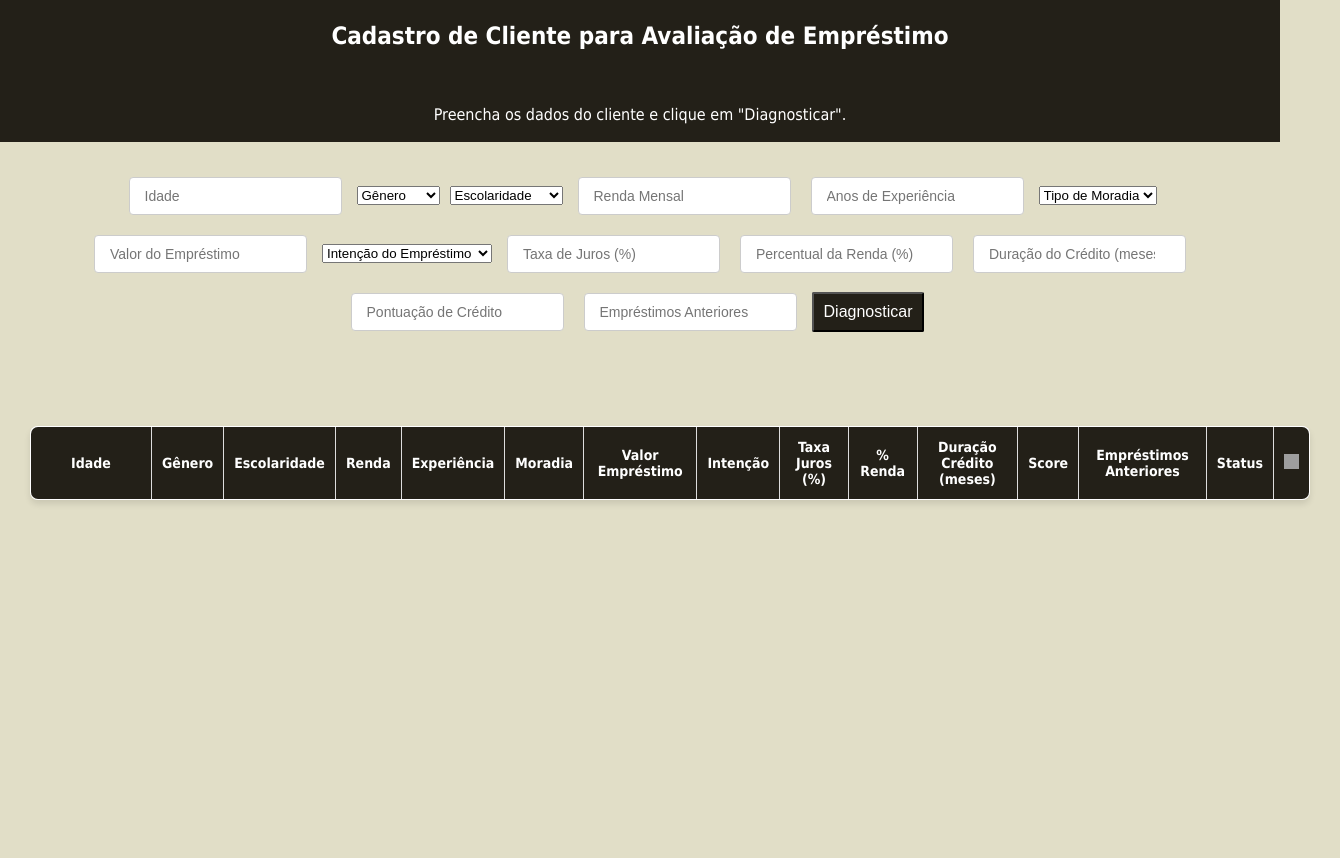
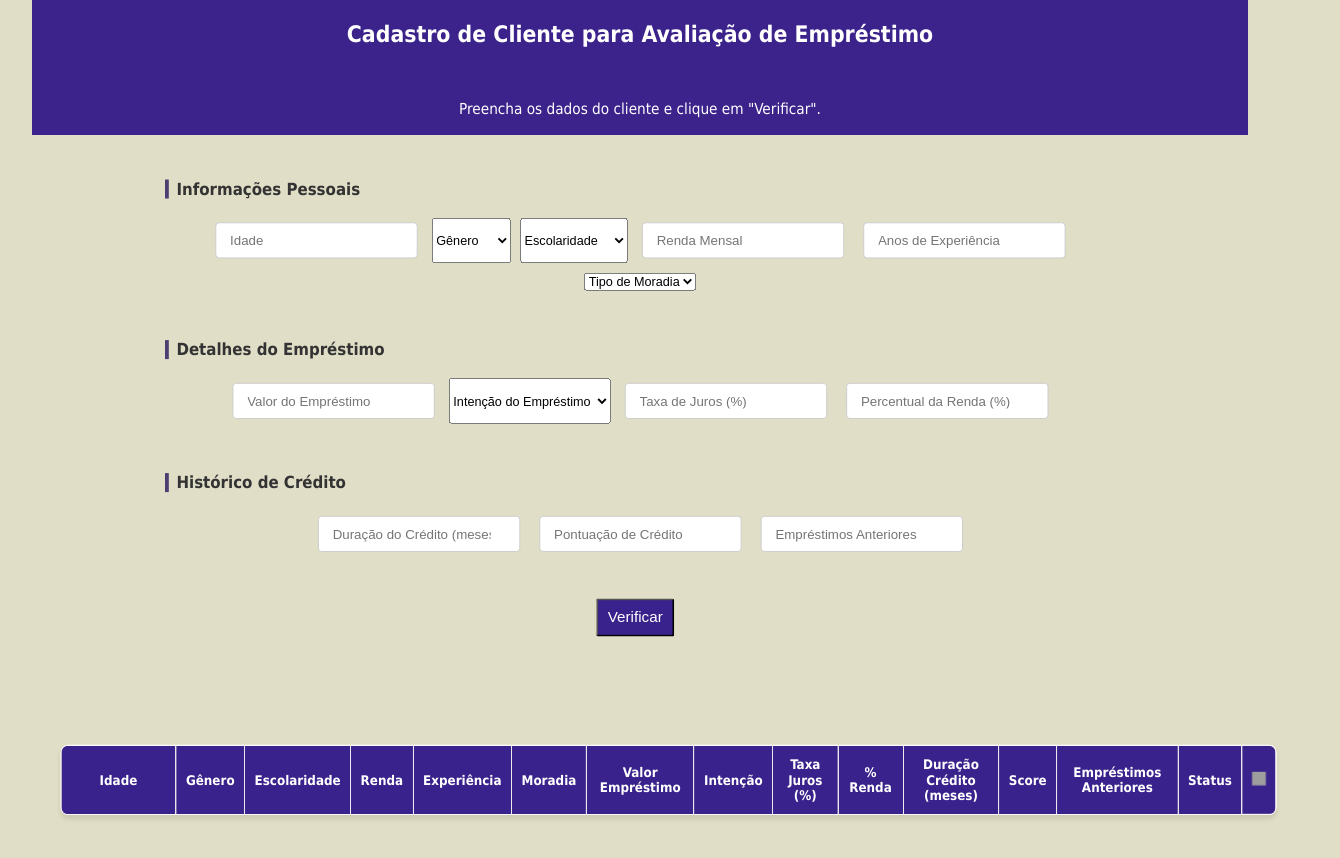
Before and after one commit to allicia21/mvp_segunda_sprint_lm, a plain HTML site: page front/index.html in a window 1280 px wide. Shown: the whole page, 1340 px wide, since content can reach past the window. Before the commit the page ends 800 px from the top, so only its background shows below. Drawn offline with Linux system fonts and the light colour scheme; no server answers; grey boxes are pictures that could not be loaded; files whose address does not match are found by name.

Commit message:
feature de atualizacao final do projeto

```diff
--- a/front/index.html
+++ b/front/index.html
@@ -10,7 +10,7 @@
     <link rel="stylesheet" href="/front/styles.css" />
 
     <title>Cliente - Avaliação de Empréstimo</title>
-    <link rel="icon" href="/front/img/home_logo.jpeg" type="image/png" />
+    <link rel="icon" href="/front/img/emprestimo.jpg" type="image/png" />
 </head>
 
 <body>
@@ -18,19 +18,19 @@
         <div class="title">
             <h2>Cadastro de Cliente para Avaliação de Empréstimo</h2>
             <br />
-            <p>Preencha os dados do cliente e clique em "Diagnosticar".</p>
+            <p>Preencha os dados do cliente e clique em "Verificar".</p>
         </div>
     </header>
 
     <section class="newItem">
+        <div class="form-section">
+            <h3>Informações Pessoais</h3>
             <input type="number" id="person_age" placeholder="Idade" class="input" />
-
             <select id="person_gender" class="input">
                 <option value="" disabled selected>Gênero</option>
                 <option value="Male">Masculino</option>
                 <option value="Female">Feminino</option>
             </select>
-
             <select id="person_education" class="input">
                 <option value="" disabled selected>Escolaridade</option>
                 <option value="High School">Ensino Médio</option>
@@ -38,10 +38,8 @@
                 <option value="Graduate">Pós-graduação</option>
                 <option value="PhD">Doutorado</option>
             </select>
-
             <input type="number" id="person_income" placeholder="Renda Mensal" class="input" />
             <input type="number" id="person_emp_exp" placeholder="Anos de Experiência" class="input" />
-
             <select id="person_home_ownership" class="input">
                 <option value="" disabled selected>Tipo de Moradia</option>
                 <option value="Rent">Alugado</option>
@@ -49,9 +47,11 @@
                 <option value="Mortgage">Hipotecado</option>
                 <option value="Other">Outro</option>
             </select>
+        </div>
 
+        <div class="form-section">
+            <h3>Detalhes do Empréstimo</h3>
             <input type="number" id="loan_amnt" placeholder="Valor do Empréstimo" class="input" />
-
             <select id="loan_intent" class="input">
                 <option value="" disabled selected>Intenção do Empréstimo</option>
                 <option value="Education">Educação</option>
@@ -61,15 +61,24 @@
                 <option value="Home Improvement">Reforma</option>
                 <option value="Debt Consolidation">Consolidação de Dívidas</option>
             </select>
-
             <input type="number" id="loan_int_rate" placeholder="Taxa de Juros (%)" class="input" />
             <input type="number" id="loan_percent_income" placeholder="Percentual da Renda (%)" class="input" />
-    <input type="number" id="cb_person_cred_hist_length" placeholder="Duração do Crédito (meses)" class="input" />
+        </div>
+
+        <div class="form-section">
+            <h3>Histórico de Crédito</h3>
+            <input type="number" id="cb_person_cred_hist_length" placeholder="Duração do Crédito (meses)"
+                class="input" />
             <input type="number" id="credit_score" placeholder="Pontuação de Crédito" class="input" />
-    <input type="number" id="previous_loan_defaults_on_file" placeholder="Empréstimos Anteriores" class="input" />
+            <input type="number" id="previous_loan_defaults_on_file" placeholder="Empréstimos Anteriores"
+                class="input" />
+        </div>
 
-    <button type="button" onclick="newItem(event)" class="addBtn">Diagnosticar</button>
+        <div class="form-section full-width">
+            <button type="button" onclick="newItem(event)" class="addBtn">Verificar</button>
+        </div>
     </section>
+
 
     <section class="items">
         <div class="table-container">
--- a/front/scripts.js
+++ b/front/scripts.js
@@ -12,6 +12,7 @@ const getList = async () => {
     .then((data) => {
       console.log('Resposta completa da API:', data);
       data.clientes.forEach(item => insertList(
+        item.id,
         item.person_age,
         item.person_gender,
         item.person_education,
@@ -91,10 +92,11 @@ const removeElement = () => {
   for (i = 0; i < close.length; i++) {
     close[i].onclick = function () {
       let div = this.parentElement.parentElement;
-      const nomeItem = div.getElementsByTagName('td')[0].innerHTML
+      const clienteId = Number(div.getAttribute("data-id"));
+      deleteItem(clienteId);
       if (confirm("Você tem certeza?")) {
         div.remove()
-        deleteItem(nomeItem)
+        deleteItem(clienteId)
         alert("Removido!")
       }
     }
@@ -108,16 +110,14 @@ const removeElement = () => {
 */
 
 
-const deleteItem = (cliente) => {
-  console.log('Deletando ID:', cliente.id);  // <-- aqui mostra o ID correto
-
+const deleteItem = (clienteId) => {
+  console.log('Deletando ID:', clienteId);
   fetch('http://127.0.0.1:5000/cliente', {
     method: 'DELETE',
-    headers: {
-      'Content-Type': 'application/json'
-    },
-    body: JSON.stringify({ id: cliente.id })  // <-- manda o id do cliente certo
+    headers: { 'Content-Type': 'application/json' },
+    body: JSON.stringify({ id: clienteId })
   })
+
     .then((response) => {
       if (!response.ok) {
         throw new Error('Erro ao deletar cliente');
@@ -255,7 +255,7 @@ if (
     await refreshList();
 
     const situacao = result.loan_status === 1 ? "Aprovado" : "Não Aprovado";
-    alert(`Cliente adicionado com sucesso!\nDiagnóstico: ${situacao}`);
+    alert(`Cliente adicionado com sucesso!\nSituação: ${situacao}`);
 
     document.querySelector(".items").scrollIntoView({
       behavior: "smooth",
@@ -274,35 +274,34 @@ if (
   Função para inserir items na lista apresentada
   --------------------------------------------------------------------------------------
 */
-const insertList = (age, gender, education, person_income, person_emp_exp,
-  person_home_ownership, loan_amnt, loan_intent, loan_int_rate, loan_percent_income,
-  cb_person_cred_hist_length, credit_score, previous_loan_defaults_on_file, loan_status) => {
-  var item = [age, gender, education, person_income, person_emp_exp, person_home_ownership, loan_amnt,
-    loan_intent, loan_int_rate,loan_percent_income,cb_person_cred_hist_length,credit_score,previous_loan_defaults_on_file,loan_status];
+const insertList = (
+  id,
+  age, gender, education, income, exp, home, loan,
+  intent, rate, percent, cred_length, score, prev_loans, status
+) => {
+  var item = [age, gender, education, income, exp, home, loan,
+    intent, rate, percent, cred_length, score, prev_loans, status];
+
   var table = document.getElementById('myTable');
   var row = table.insertRow();
 
-  // Insere as células com os dados do paciente
+  // Salvar o ID real no atributo data-id da linha
+  row.setAttribute("data-id", id);
+
   for (var i = 0; i < item.length; i++) {
     var cell = row.insertCell(i);
     cell.textContent = item[i];
   }
 
-  // Insere a célula do diagnóstico com styling
+  // Diagnóstico
   var diagnosticCell = row.insertCell(item.length);
-  const diagnosticText = loan_status === 1 ? "Aprovado" : "Não Aprovado";
+  const diagnosticText = status === 1 ? "Aprovado" : "Não Aprovado";
   diagnosticCell.textContent = diagnosticText;
+  diagnosticCell.className = status === 1 ? "diagnostic-positive" : "diagnostic-negative";
 
-  // Aplica styling baseado no diagnóstico
-  if (loan_status === 1) {
-    diagnosticCell.className = "diagnostic-positive";
-  } else {
-    diagnosticCell.className = "diagnostic-negative";
-  }
-
-  // Insere o botão de deletar
+  // Botão de deletar
   var deleteCell = row.insertCell(-1);
   insertDeleteButton(deleteCell);
 
-  removeElement();
+  removeElement();  // importante manter
 }
--- a/front/styles.css
+++ b/front/styles.css
@@ -7,6 +7,12 @@ li {
     padding: 0;
     background-color: rgb(225, 222, 199);
 }
+
+body {
+    transform: scale(0.95);
+    transform-origin: top center;
+}
+
 
 header {
     background-color: rgb(225, 222, 199);
@@ -18,7 +24,7 @@ header {
 .title {
     color: white;
     width: 100%;
-    background-color: rgb(35, 32, 24);
+    background-color: rgb(60, 34, 139);
     display: inline-block;
     padding: 2px 0px;
     position: sticky;
@@ -26,7 +32,7 @@ header {
 }
 
 .banner {
-    height: 300px;
+    height: 400px;
     overflow: hidden;
 }
 
@@ -71,7 +77,7 @@ header {
 
 .addBtn {
     padding: 9px 10px;
-    background-color: rgb(35, 32, 24);
+    background-color: rgb(57, 34, 139);
     color: white;
     text-align: center;
     font-size: 16px;
@@ -125,14 +131,14 @@ td {
     border-collapse: collapse;
     cursor: pointer;
     position: relative;
-    padding: 12px 8px 12px 10px;
-    font-size: 14px;
+    padding: 6px 4px;
+    font-size: 12px;
     transition: 0.2s;
     text-align: center;
 }
 
 th {
-    background-color: rgb(35, 32, 24);
+    background-color: rgb(57, 34, 139);
     color: white;
     font-weight: bold;
     text-align: center;
@@ -336,3 +342,33 @@ tr:hover {
     color: #c62828;
     font-weight: bold;
 }
+
+.form-section {
+  width: 100%;
+  max-width: 1000px;
+  margin-bottom: 24px;
+  display: flex;
+  flex-wrap: wrap;
+  gap: 10px;
+  justify-content: center;
+  text-align: left;
+}
+
+.form-section h3 {
+  width: 100%;
+  margin-bottom: 10px;
+  color: #333;
+  font-size: 1.1em;
+  font-weight: bold;
+  border-left: 4px solid #4b3f72;
+  padding-left: 8px;
+}
+
+.form-section.full-width {
+  justify-content: center;
+  text-align: center;
+}
+
+.form-section.full-width .addBtn {
+  margin-top: 10px;
+}
```
Also changed, not shown: front/img/emprestimo.jpg (added), 1 other file. Lines whose indentation alone changed are shown as unchanged.
